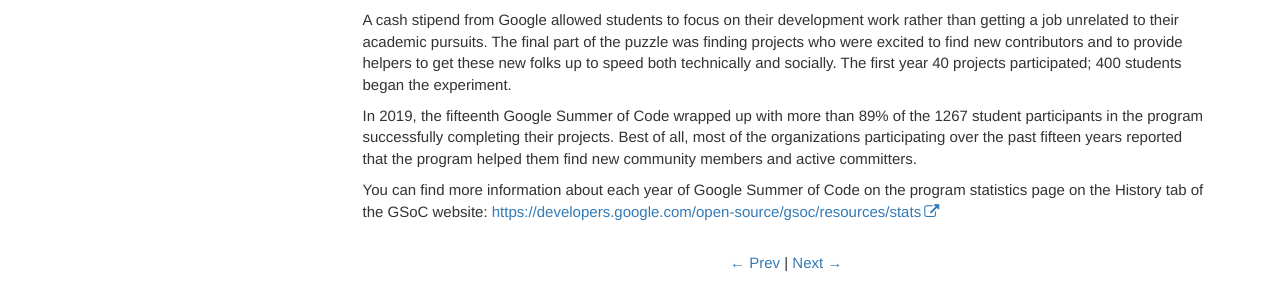
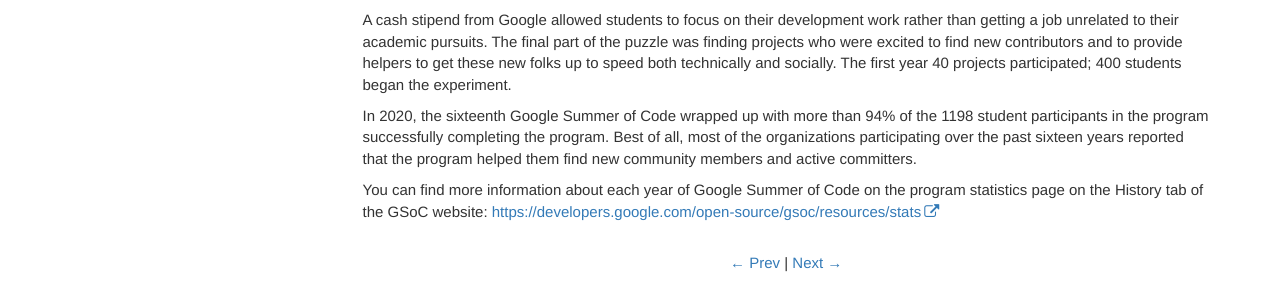
Before and after one commit to google/gsocguides, a Jekyll site: the page built from pages/student/19-history_of_gsoc.md, in a window 1280 px wide. Shown: the part 504-804 px from the top of the page. Built offline with Jekyll 4.4.1, drawn with Linux system fonts in a browser that asks for light colours.

Commit message:
Update 19-history_of_gsoc.md

```diff
--- a/pages/student/19-history_of_gsoc.md
+++ b/pages/student/19-history_of_gsoc.md
@@ -14,6 +14,6 @@ The perfect answer came from encouraging students to participate in open source
 
 A cash stipend from Google allowed students to focus on their development work rather than getting a job unrelated to their academic pursuits. The final part of the puzzle was finding projects who were excited to find new contributors and to provide helpers to get these new folks up to speed both technically and socially. The first year 40 projects participated; 400 students began the experiment.
 
-In 2019, the fifteenth Google Summer of Code wrapped up with more than 89% of the 1267 student participants in the program successfully completing their projects. Best of all, most of the organizations participating over the past fifteen years reported that the program helped them find new community members and active committers.
+In 2020, the sixteenth Google Summer of Code wrapped up with more than 94% of the 1198 student participants in the program successfully completing the program. Best of all, most of the organizations participating over the past sixteen years reported that the program helped them find new community members and active committers.
 
 You can find more information about each year of Google Summer of Code on the program statistics page on the History tab of the GSoC website: <https://developers.google.com/open-source/gsoc/resources/stats>
```
